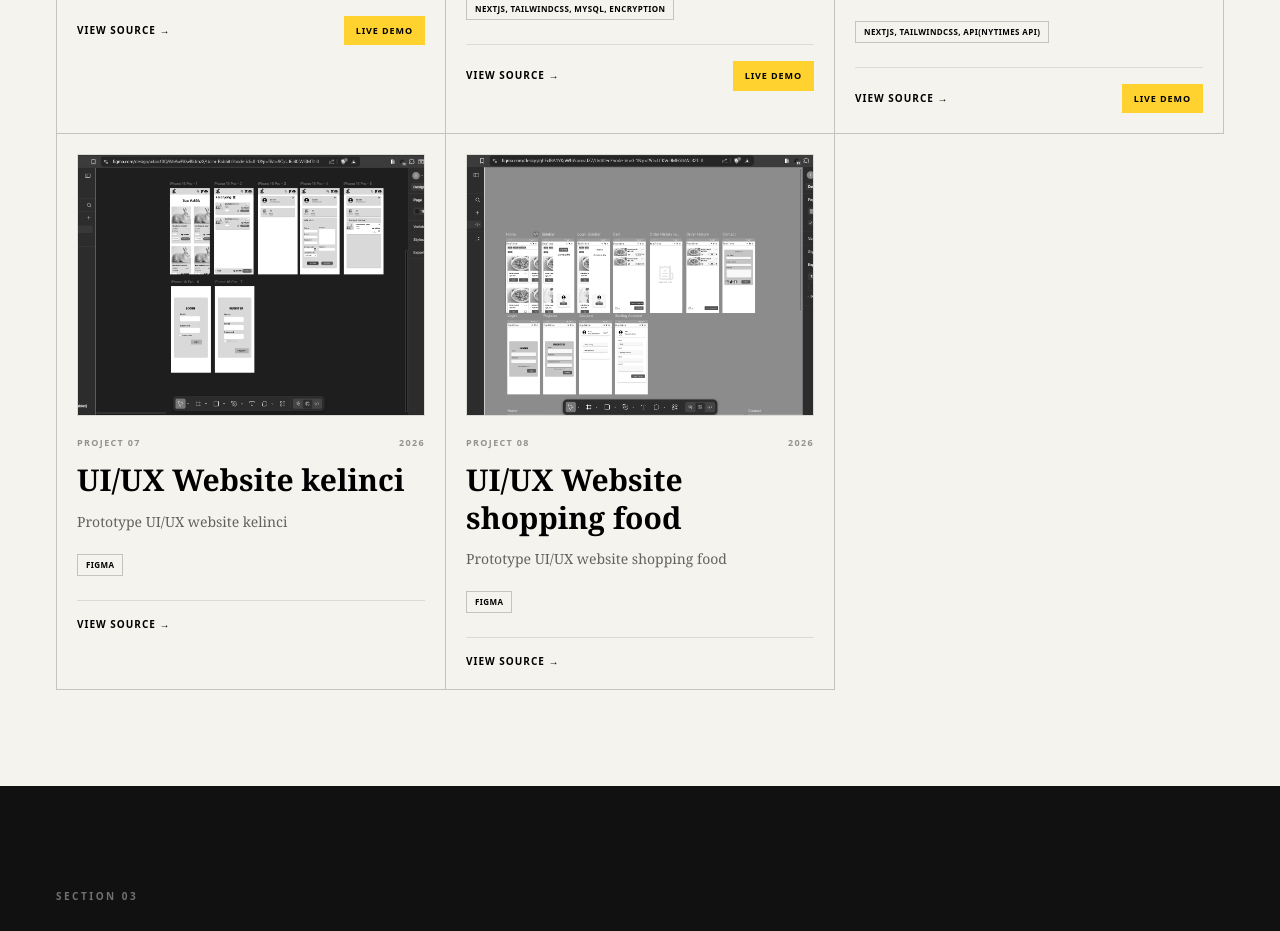
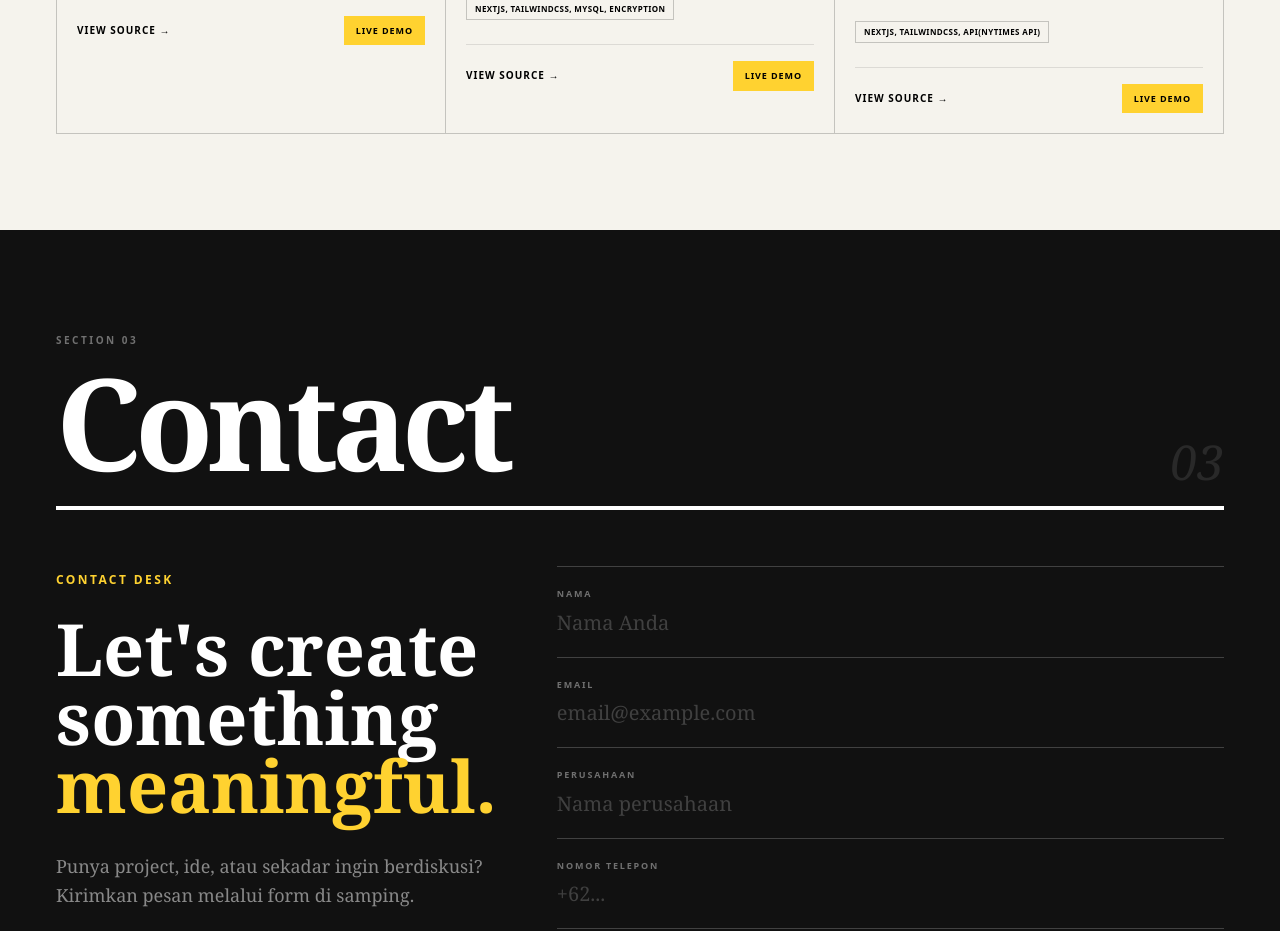
Before and after one commit to adeIrfan123/Portofolio, a React (Vite) app: page / in a window 1280 px wide. Shown: the part 3960-4891 px from the top of the page. Built offline with nearby package versions, Linux system fonts and the light colour scheme; no server answers; the HTML template or start-up script is replaced by a standard one.

Commit message:
memperbaiki data

```diff
--- a/src/data/dataProjects.js
+++ b/src/data/dataProjects.js
@@ -2,8 +2,6 @@ import img89Coffe from "../assets/project/89Coffe.png";
 import imgWarungFilm from "../assets/project/warungFilm.png";
 import imgMiniEcommer from "../assets/project/miniEcommerce.png";
 import imgChatBot from "../assets/project/chtBot.png";
-import imgUiWebKelinci from "../assets/project/uiWebKelinci.png";
-import imgUiShoppingFood from "../assets/project/uiWebFoodShopping.png";
 import imgDumelDump from "../assets/project/dumelDump.png";
 import imgTheChronicle from "../assets/project/theChronicle.png";
 
@@ -58,20 +56,4 @@ export const dataProjects = [
     source: "https://github.com/adeIrfan123/the-chronicle",
     linkDemo: "https://the-chronicle-lime.vercel.app/",
   },
-  {
-    title: "UI/UX Website kelinci",
-    description: "Prototype UI/UX website kelinci",
-    image: imgUiWebKelinci,
-    tech: ["Figma"],
-    source:
-      "https://www.figma.com/proto/u4ao10QAVeAwPi0wB8JmzX/Ucim-Rabbits?node-id=13-383&p=f&t=95ETgwP8b8pLmAPf-0&scaling=scale-down&content-scaling=fixed&page-id=0%3A1&starting-point-node-id=13%3A383&show-proto-sidebar=1",
-  },
-  {
-    title: "UI/UX Website shopping food",
-    description: "Prototype UI/UX website shopping food",
-    image: imgUiShoppingFood,
-    tech: ["Figma"],
-    source:
-      "https://www.figma.com/proto/ghFxfBA1YKpWhYcaooaJZ7/Untitled?node-id=15-772&p=f&t=Z8KDy7rBcRIK9KAd-0&scaling=scale-down&content-scaling=responsive&page-id=0%3A1&starting-point-node-id=25%3A179&show-proto-sidebar=1",
-  },
 ];
```
Also changed, not shown: src/assets/project/uiWebFoodShopping.png (deleted), src/assets/project/uiWebKelinci.png (deleted).
